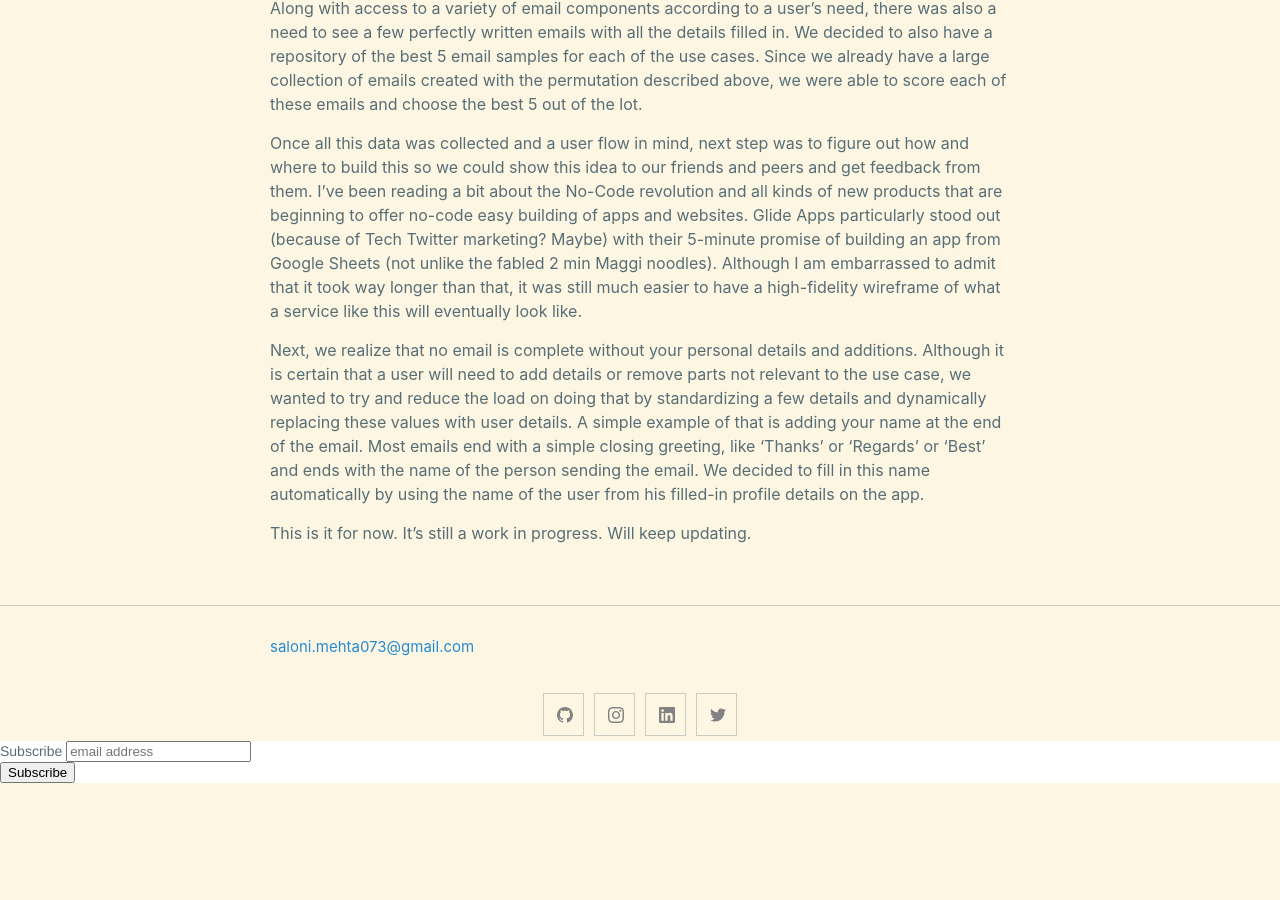
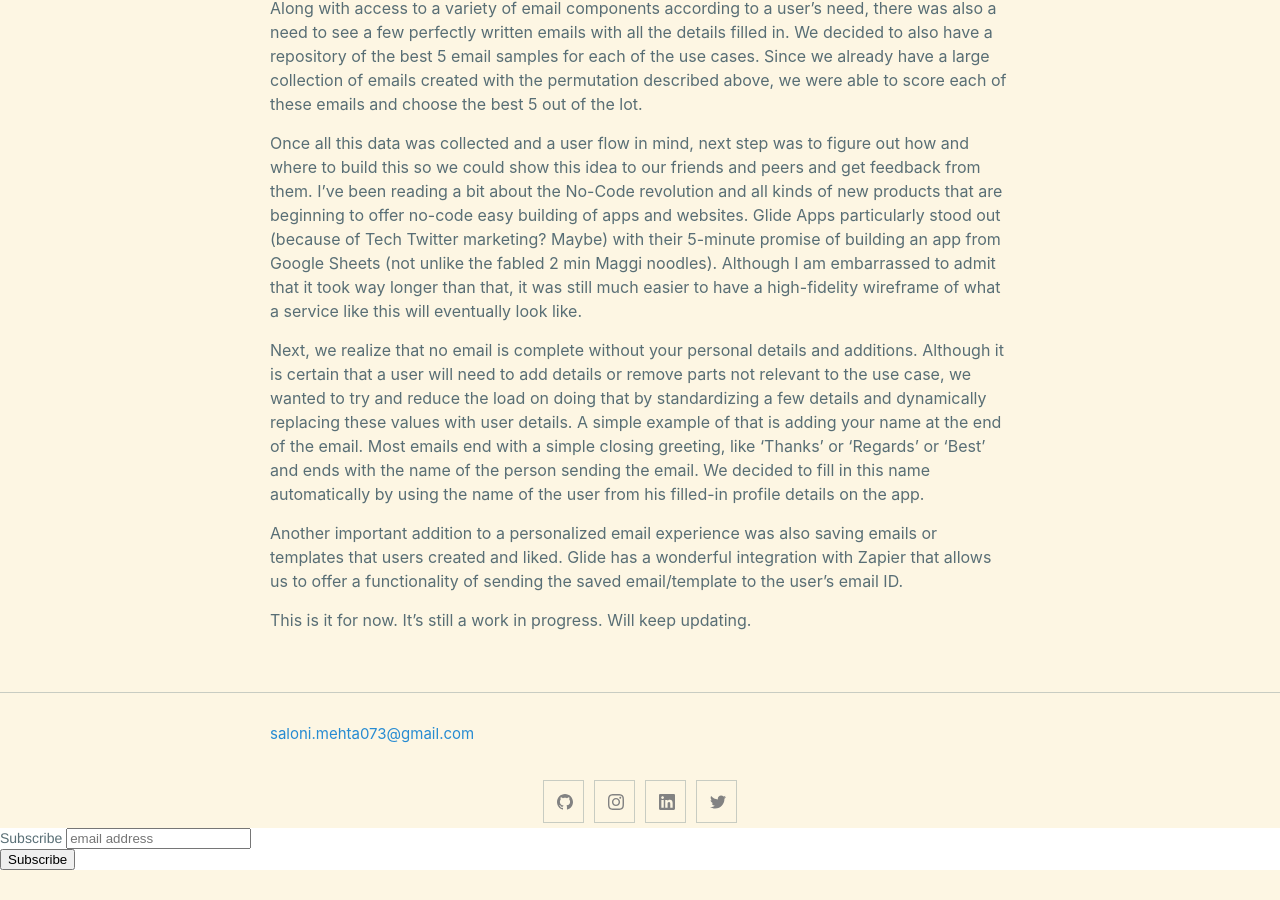
Before and after one commit to salonimehta073/mydoctheme, a Jekyll site: the page built from _posts/2020-08-27-Email-Assistant-Using-Glide-And-Google-Sheets.md, in a window 1280 px wide and 900 px high, scrolled down 1396 px. Built offline with Jekyll 4.4.1, drawn with Linux system fonts in a browser that asks for light colours; comment, search, counter and statistics services are not loaded; before the commit the page ends 2209 px from its top, so only the background shows below that.

Commit message:
Update 2020-08-27-Email-Assistant-Using-Glide-And-Google-Sheets.md

```diff
--- a/_posts/2020-08-27-Email-Assistant-Using-Glide-And-Google-Sheets.md
+++ b/_posts/2020-08-27-Email-Assistant-Using-Glide-And-Google-Sheets.md
@@ -29,5 +29,6 @@ Once all this data was collected and a user flow in mind, next step was to figur
 
 Next, we realize that no email is complete without your personal details and additions. Although it is certain that a user will need to add details or remove parts not relevant to the use case, we wanted to try and reduce the load on doing that by standardizing a few details and dynamically replacing these values with user details. A simple example of that is adding your name at the end of the email. Most emails end with a simple closing greeting, like ‘Thanks’ or ‘Regards’ or ‘Best’ and ends with the name of the person sending the email. We decided to fill in this name automatically by using the name of the user from his filled-in profile details on the app.
 
+Another important addition to a personalized email experience was also saving emails or templates that users created and liked. Glide has a wonderful integration with Zapier that allows us to offer a functionality of sending the saved email/template to the user's email ID.
 
 This is it for now. It's still a work in progress. Will keep updating.
```
